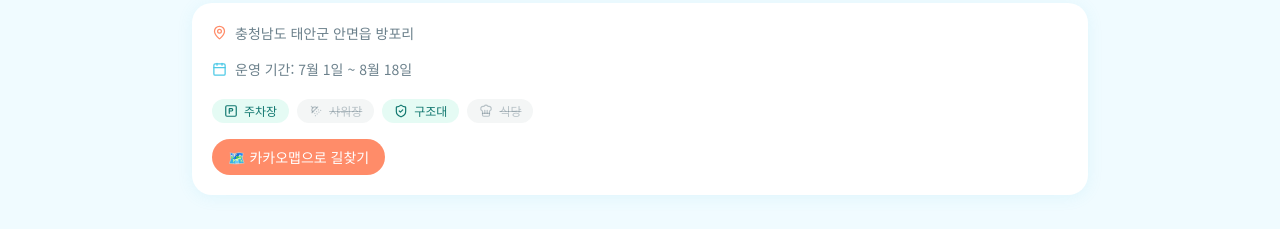
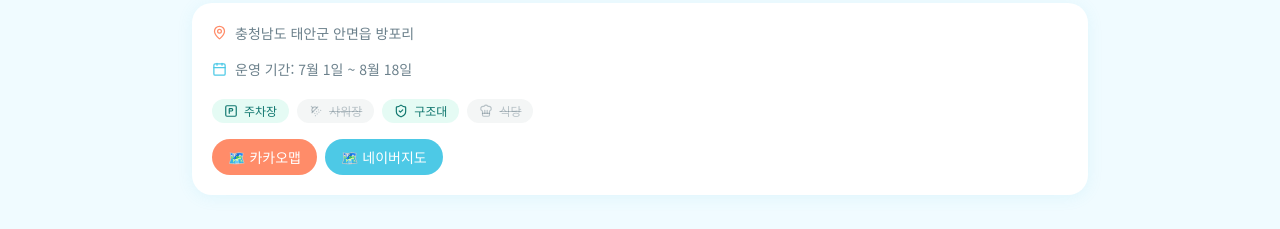
Before and after one commit to skgml2217-kr/beach-now, a Next.js app: page /beach/bangpo in a window 1280 px wide. Shown: the part 1560-1789 px from the top of the page. Built offline with nearby package versions, Linux system fonts and the light colour scheme; no server answers.

Commit message:
Update page.tsx

```diff
--- a/app/beach/[id]/page.tsx
+++ b/app/beach/[id]/page.tsx
@@ -79,11 +79,15 @@ export default async function BeachDetailPage({
 
   /* 편의시설 목록 */
   const facilities = [
-    { icon: <ParkingSquare size={14} />, label: '주차장',  ok: beach.facilities.parking },
-    { icon: <ShowerHead   size={14} />, label: '샤워장',  ok: beach.facilities.shower },
-    { icon: <ShieldCheck  size={14} />, label: '구조대',  ok: beach.facilities.lifeguard },
-    { icon: <ChefHat      size={14} />, label: '식당',    ok: beach.facilities.restaurant },
+    { icon: <ParkingSquare size={14} />, label: '주차장', ok: beach.facilities.parking },
+    { icon: <ShowerHead   size={14} />, label: '샤워장', ok: beach.facilities.shower },
+    { icon: <ShieldCheck  size={14} />, label: '구조대', ok: beach.facilities.lifeguard },
+    { icon: <ChefHat      size={14} />, label: '식당',   ok: beach.facilities.restaurant },
   ];
+
+  /* 지도 링크 */
+  const kakaoMapUrl = `https://map.kakao.com/link/map/${encodeURIComponent(beach.name)},${beach.location.lat},${beach.location.lng}`;
+  const naverMapUrl = `https://map.naver.com/v5/search/${encodeURIComponent(beach.name)}?c=${beach.location.lng},${beach.location.lat},15,0,0,0,dh`;
 
   return (
     <div className="space-y-10 max-w-4xl mx-auto">
@@ -170,14 +174,30 @@ export default async function BeachDetailPage({
               </span>
             ))}
           </div>
-          <a
-            href={`https://map.kakao.com/link/search/${encodeURIComponent(beach.address)}`}
-            target="_blank"
-            rel="noopener noreferrer"
-            className="inline-flex items-center gap-2 mt-1 px-4 py-2 rounded-full bg-accent text-white text-sm font-medium hover:brightness-105 transition-all"
-          >
-            🗺️ 카카오맵으로 길찾기
-          </a>
+
+          {/* 지도 버튼 2개 */}
+          <div className="flex gap-2 flex-wrap mt-1">
+            <a
+              href={kakaoMapUrl}
+              target="_blank"
+              rel="noopener noreferrer"
+              className="inline-flex items-center gap-2 px-4 py-2 rounded-full
+                         bg-accent text-white text-sm font-medium
+                         hover:brightness-105 transition-all"
+            >
+              🗺️ 카카오맵
+            </a>
+            <a
+              href={naverMapUrl}
+              target="_blank"
+              rel="noopener noreferrer"
+              className="inline-flex items-center gap-2 px-4 py-2 rounded-full
+                         bg-primary text-white text-sm font-medium
+                         hover:brightness-105 transition-all"
+            >
+              🗺️ 네이버지도
+            </a>
+          </div>
         </div>
       </section>
 
```
